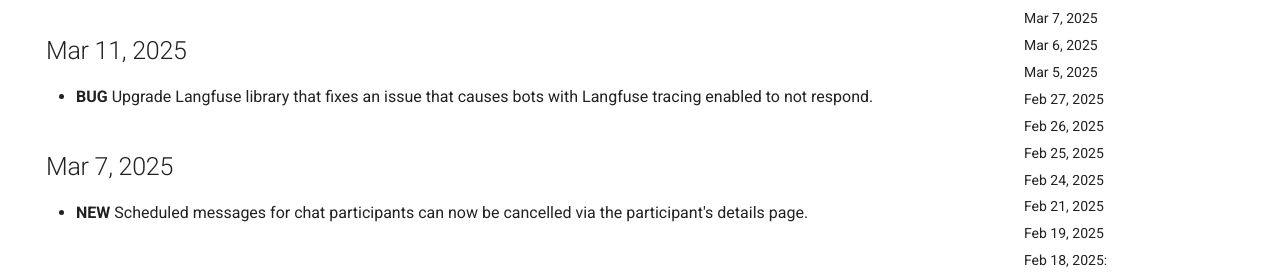
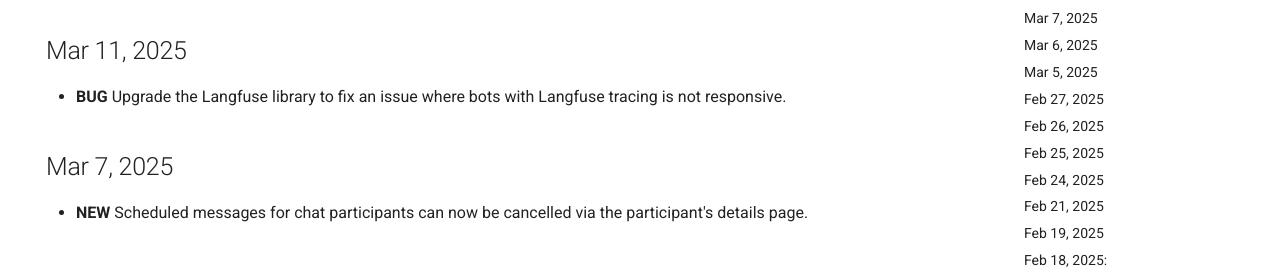
Before and after one commit to dimagi/open-chat-studio-docs, an MkDocs documentation site: the page built from docs/changelog.md, in a window 1280 px wide and 900 px high. Shown: the part 195-467 px from the top of the window. Built offline with MkDocs 1.6.1 and Material for MkDocs 9.7.7, drawn with Linux system fonts in a browser that asks for light colours; emoji names are drawn with the system emoji font; a script that is not in the unit is left out; comment, search, counter and statistics services are not loaded.

Commit message:
Update wording

```diff
--- a/docs/changelog.md
+++ b/docs/changelog.md
@@ -6,7 +6,7 @@ hide:
 # Changelog
 
 ## Mar 11, 2025
-* **BUG** Upgrade Langfuse library that fixes an issue that causes bots with Langfuse tracing enabled to not respond.
+* **BUG** Upgrade the Langfuse library to fix an issue where bots with Langfuse tracing is not responsive.
 
 ## Mar 7, 2025
 
```
